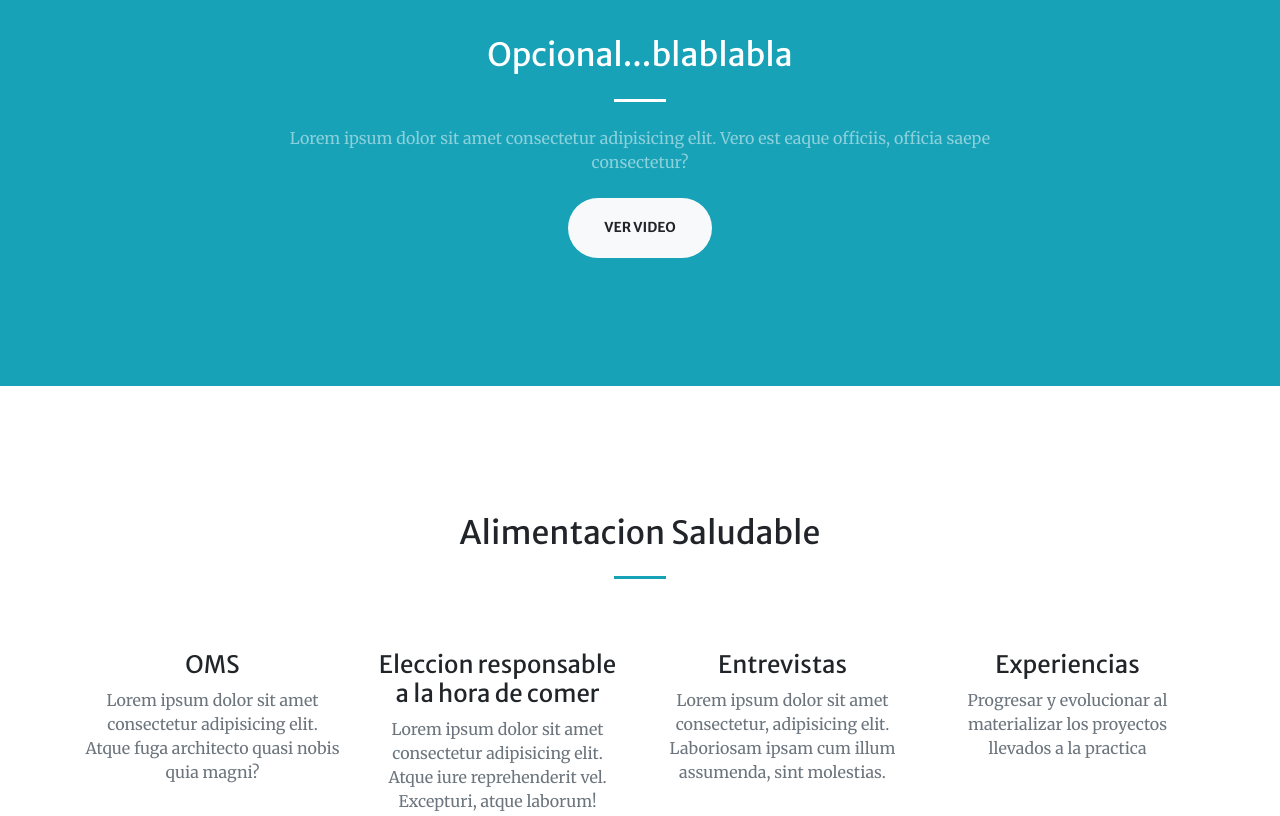
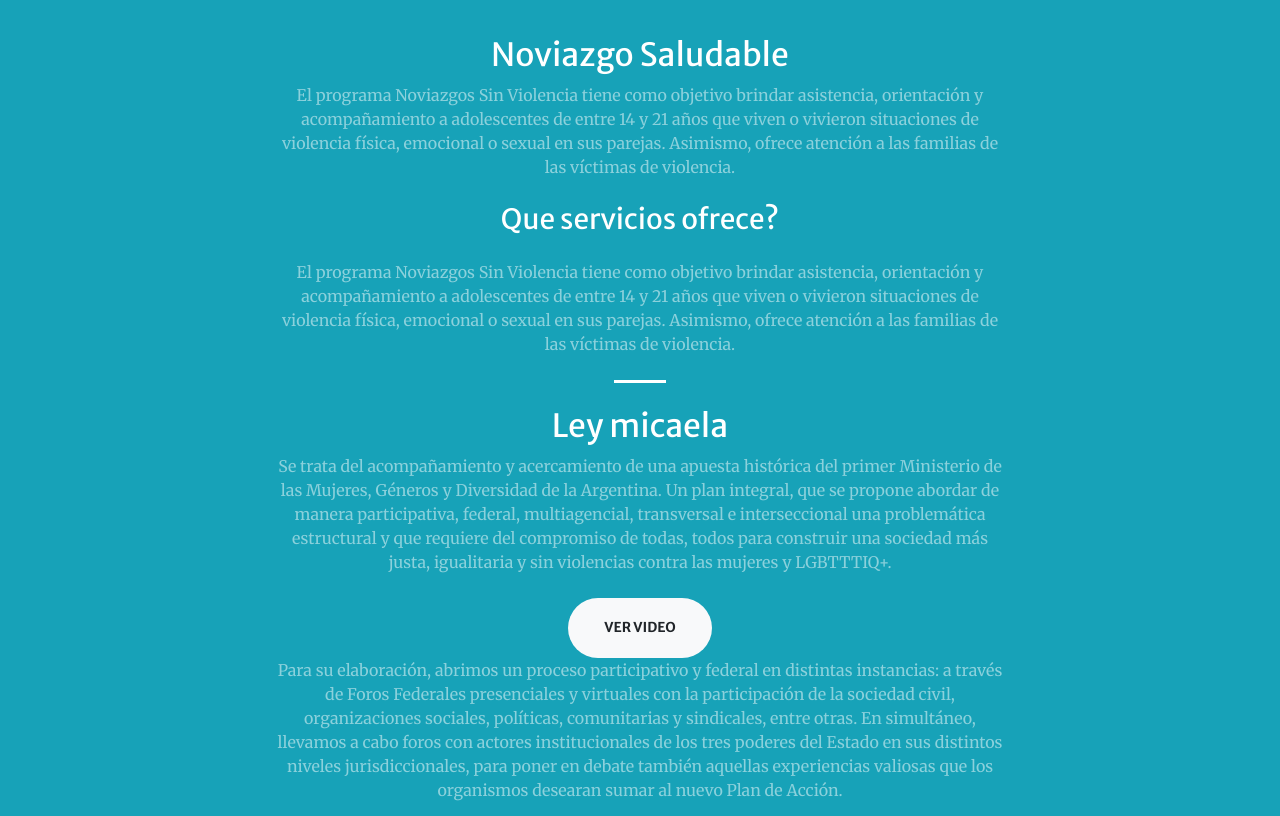
Before and after one commit to CristianOLANO/proyectoOlanoCoderhouseDw, a website: page index.html in a window 1280 px wide. Shown: the part 2960-3776 px from the top of the page. Drawn offline with nearby package versions, Linux system fonts and the light colour scheme; files whose address does not match are found by name.

Commit message:
agregado de texto seccion SECUNDARIOS

```diff
--- a/index.html
+++ b/index.html
@@ -208,10 +208,15 @@
             <div class="container">
                 <div class="row justify-content-center">
                     <div class="col-lg-8 text-center">
-                        <h2 class="text-white mt-0">Opcional...blablabla</h2>
+                        <h2 class="text-white mt-0">Noviazgo Saludable</h2>
+                        <p class="text-white-50 mb-4">El programa Noviazgos Sin Violencia tiene como objetivo brindar asistencia, orientación y acompañamiento a adolescentes de entre 14 y 21 años que viven o vivieron situaciones de violencia física, emocional o sexual en sus parejas. Asimismo, ofrece atención a las familias de las víctimas de violencia.</p>
+                        <h3 class="text-white mt-0">Que servicios ofrece?</h3>
+                        <p class="text-white-50 mb-4"><p class="text-white-50 mb-4">El programa Noviazgos Sin Violencia tiene como objetivo brindar asistencia, orientación y acompañamiento a adolescentes de entre 14 y 21 años que viven o vivieron situaciones de violencia física, emocional o sexual en sus parejas. Asimismo, ofrece atención a las familias de las víctimas de violencia.</p></p>
                         <hr class="divider light my-4" />
-                        <p class="text-white-50 mb-4">Lorem ipsum dolor sit amet consectetur adipisicing elit. Vero est eaque officiis, officia saepe consectetur?</p>
-                        <a class="btn btn-light btn-xl" href="https://www.youtube.com/watch?v=QAH0zX6kJjc">ver video</a>
+                        <h2 class="text-white mt-0">Ley micaela</h2>
+                        <p class="text-white-50 mb-4">Se trata del acompañamiento y acercamiento de una apuesta histórica del primer Ministerio de las Mujeres, Géneros y Diversidad de la Argentina. Un plan integral, que se propone abordar de manera participativa, federal, multiagencial, transversal e interseccional una problemática estructural y que requiere del compromiso de todas, todos para construir una sociedad más justa, igualitaria y sin violencias contra las mujeres y LGBTTTIQ+.</p>
+                        <a class="btn btn-light btn-xl" href="https://www.youtube.com/watch?v=QAH0zX6kJjc" target="blanc">ver video</a>
+                        <p class="text-white-50 mb-4">Para su elaboración, abrimos un proceso participativo y federal en distintas instancias: a través de Foros Federales presenciales y virtuales con la participación de la sociedad civil, organizaciones sociales, políticas, comunitarias y sindicales, entre otras. En simultáneo, llevamos a cabo foros con actores institucionales de los tres poderes del Estado en sus distintos niveles jurisdiccionales, para poner en debate también aquellas experiencias valiosas que los organismos desearan sumar al nuevo Plan de Acción.</p>
                     </div>
                 </div>
             </div>
```
